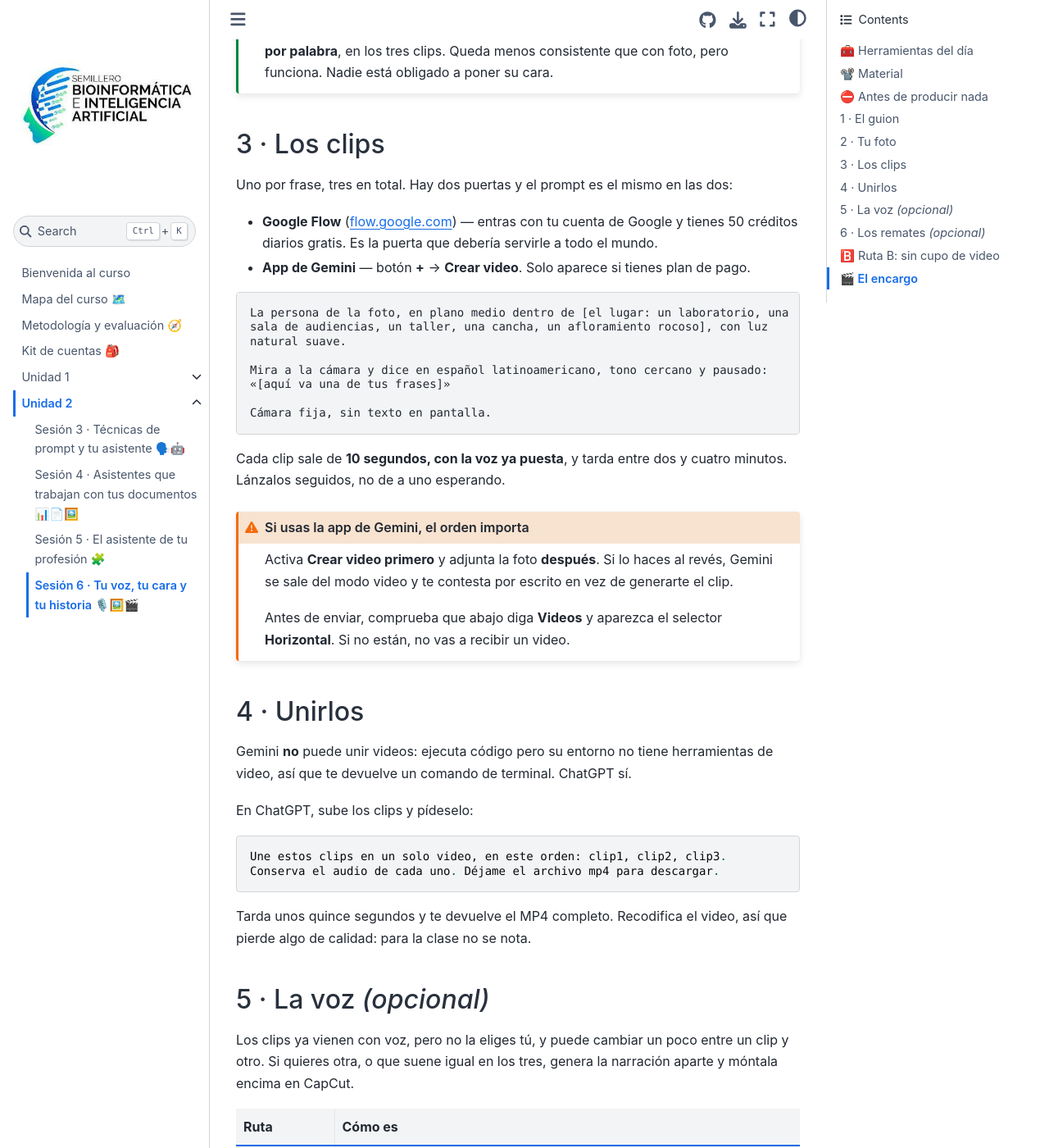
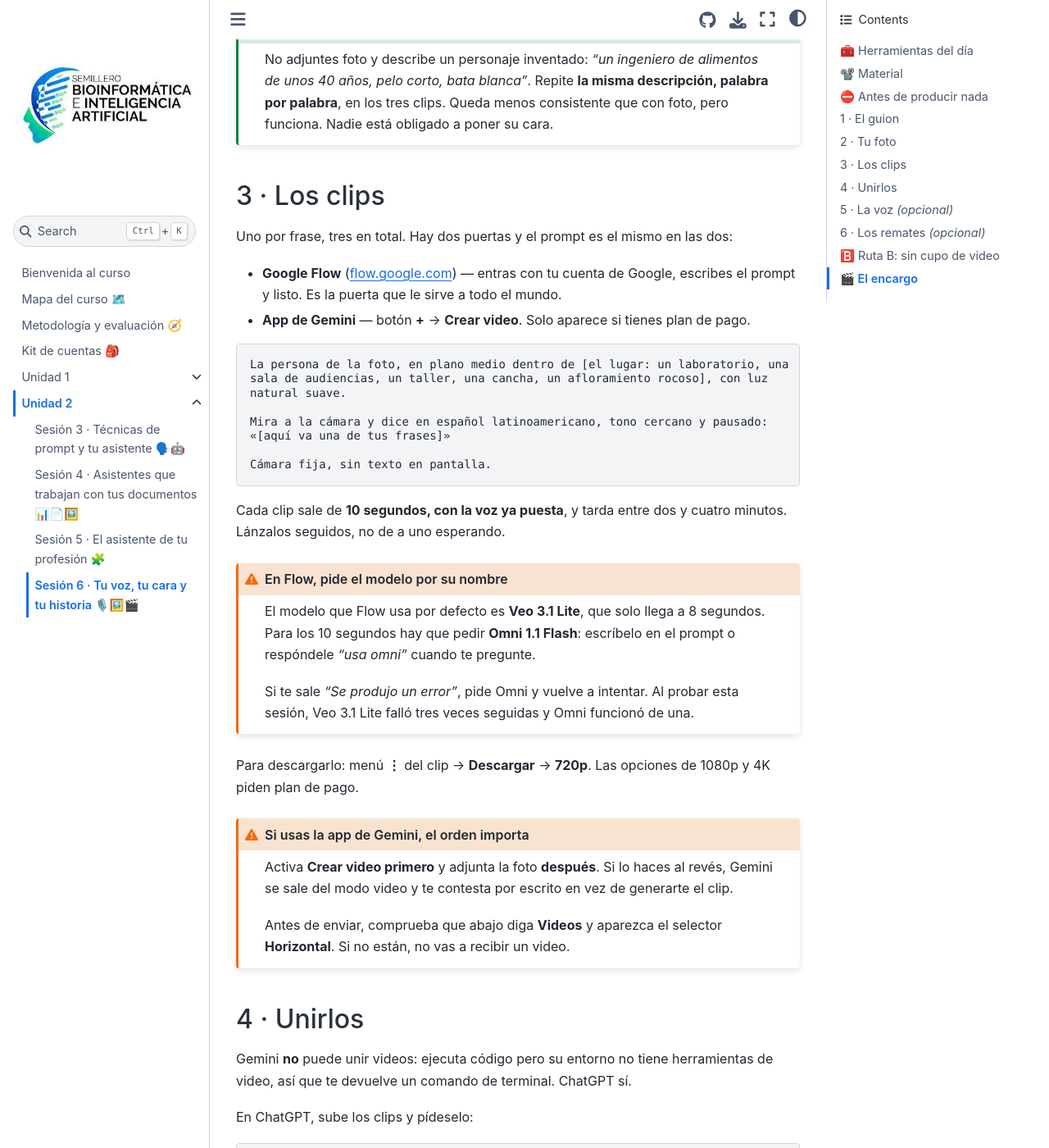
Before and after one commit to BioAITeamLearning/IntroInfo_2026_02_Ucaldas, a Jupyter Book: the page built from S06_AudioImagenVideo.md, in a window 1280 px wide and 1400 px high, scrolled down 3794 px. Shown: the whole window at 82% size. Built offline with Jupyter Book 1.0.4 settings and Sphinx 7.4.7 and the Sphinx Book theme 1.1.4, drawn with Linux system fonts in a browser that asks for light colours; some of the changed text lies outside the part shown.

Commit message:
S6: Google Flow comprobado en cuenta gratuita, con los numeros reales
Probado de punta a punta en una cuenta de Google sin suscripcion: 50 creditos
diarios, 15 por clip de 10 s, o sea tres clips al dia, que es justo el encargo.
Salida 720p con audio verificado.

Dos advertencias que salieron de la prueba:
- Flow usa por defecto Veo 3.1 Lite (max 8 s) y fallo tres veces seguidas; hay
  que pedir "usa omni" para Omni 1.1 Flash y los 10 segundos
- no hay creditos para ensayar: tres tiros y ninguno de sobra, asi que el guion
  tiene que estar listo antes de generar

Co-Authored-By: Claude Opus 5 <noreply@anthropic.com>

````diff
--- a/S06_AudioImagenVideo.md
+++ b/S06_AudioImagenVideo.md
@@ -30,11 +30,15 @@ Así se ve el resultado. Son **dos clips de diez segundos** generados por separa
 
 Y ojo con dónde generas los clips, porque no es lo mismo:
 
-| Dónde | Quién puede | Comprobado |
-|---|---|---|
-| **Google Flow** | Cualquier cuenta de Google, **50 créditos diarios gratis** | Es lo que dice la página de precios de Google. Verifícalo el día que lo vayas a usar |
-| **App de Gemini → Crear video** | **Solo con plan de pago.** En cuenta gratuita la opción no aparece | Comprobado: no está en el menú |
-| **Ruta B** (al final de esta página) | Cualquiera, sin cupos | Comprobado |
+| Dónde | Quién puede |
+|---|---|
+| **[Google Flow](https://flow.google.com)** | Cualquier cuenta de Google. **50 créditos diarios gratis**, que se renuevan cada madrugada |
+| **App de Gemini → Crear video** | **Solo con plan de pago.** En cuenta gratuita la opción ni siquiera aparece |
+| **Ruta B** (al final de esta página) | Cualquiera, sin cupos |
+
+**La cuenta: un clip de 10 segundos cuesta 15 créditos.** Con 50 al día te alcanza para **tres clips** — justo los del encargo, y ni uno de sobra.
+
+Eso significa que **no puedes generar para ver qué sale**. Si quemas un clip con un guion a medias, ese día ya no lo repites. Por eso el paso 1 no es un trámite.
 
 Los cupos de estas herramientas cambian cada mes. Si el día de la clase no te funciona ninguna, la Ruta B siempre sirve.
 ```
@@ -111,7 +115,7 @@ No adjuntes foto y describe un personaje inventado: *"un ingeniero de alimentos
 
 Uno por frase, tres en total. Hay dos puertas y el prompt es el mismo en las dos:
 
-* **Google Flow** ([flow.google.com](https://flow.google.com)) — entras con tu cuenta de Google y tienes 50 créditos diarios gratis. Es la puerta que debería servirle a todo el mundo.
+* **Google Flow** ([flow.google.com](https://flow.google.com)) — entras con tu cuenta de Google, escribes el prompt y listo. Es la puerta que le sirve a todo el mundo.
 * **App de Gemini** — botón **+** → **Crear video**. Solo aparece si tienes plan de pago.
 
 ```
@@ -126,6 +130,15 @@ Cámara fija, sin texto en pantalla.
 ```
 
 Cada clip sale de **10 segundos, con la voz ya puesta**, y tarda entre dos y cuatro minutos. Lánzalos seguidos, no de a uno esperando.
+
+```{admonition} En Flow, pide el modelo por su nombre
+:class: warning
+El modelo que Flow usa por defecto es **Veo 3.1 Lite**, que solo llega a 8 segundos. Para los 10 segundos hay que pedir **Omni 1.1 Flash**: escríbelo en el prompt o respóndele *"usa omni"* cuando te pregunte.
+
+Si te sale *"Se produjo un error"*, pide Omni y vuelve a intentar. Al probar esta sesión, Veo 3.1 Lite falló tres veces seguidas y Omni funcionó de una.
+```
+
+Para descargarlo: menú **⋮** del clip → **Descargar** → **720p**. Las opciones de 1080p y 4K piden plan de pago.
 
 ```{admonition} Si usas la app de Gemini, el orden importa
 :class: warning
````
Also changed, not shown: 1 other file.
